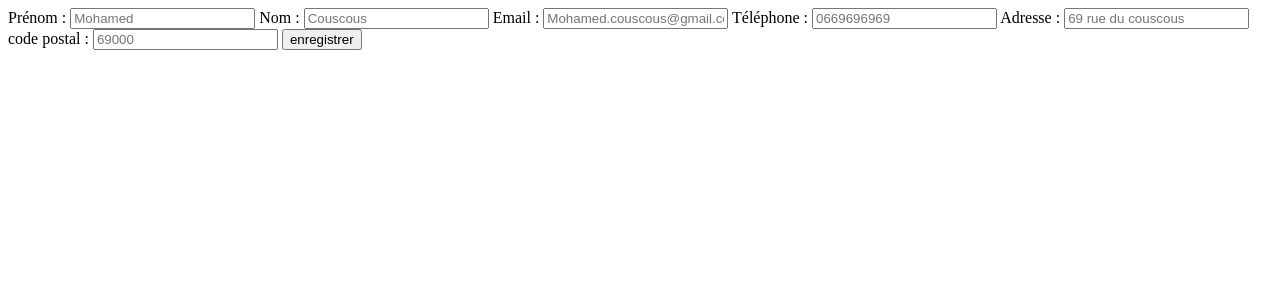
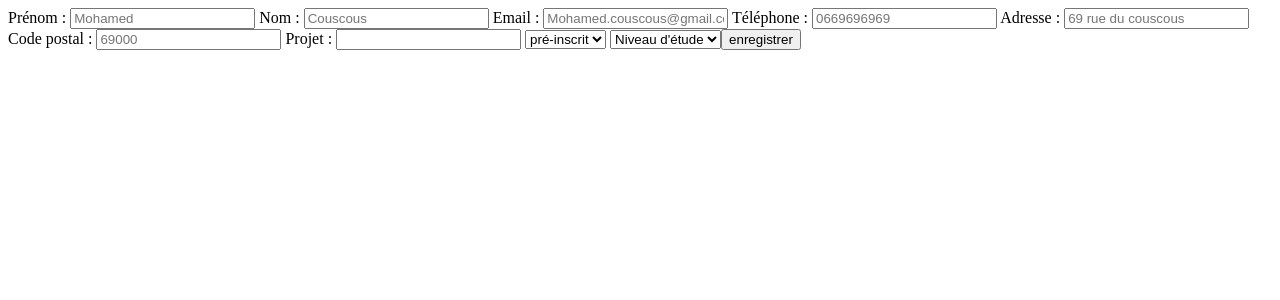
Before and after one commit to Tfoucher5/JPO, a PHP site: page /Home.php in a window 1280 px wide. Shown: the top 300 px of the page. Run offline with PHP 8.4, Linux system fonts and the light colour scheme.

Commit message:
php en attente

```diff
--- a/Home.php
+++ b/Home.php
@@ -28,12 +28,23 @@
         <input type="text" name="nom" id="nom" placeholder="Couscous" required />
         <label for="email">Email : </label>
         <input type="text" name="email" id="email" placeholder="Mohamed.couscous@gmail.com" required />
-        <label for="tel">Téléphone : </label>
+        <label for="telephone">Téléphone : </label>
         <input type="text" name="tel" id="tel" placeholder="0669696969" required />
         <label for="adresse">Adresse : </label>
         <input type="text" name="adresse" id="adresse" placeholder="69 rue du couscous" required />
-        <label for="code-postal">code postal : </label>
+        <label for="code-postal">Code postal : </label>
         <input type="text" name="code-postal" id="code-postal" placeholder="69000" required />
+        <label for="projet">Projet : </label>
+        <input type="text" name="projet" id="projet" placholder="Le projet de Mohamed" required />
+        <select name="pre-inscrit" id="pre-inscrit">
+            <option value="">pré-inscrit</option>
+            <option value="oui">Oui</option>
+            <option value="non">Non</option>
+        </select>
+        <select name="niveau_etude" id="niveau-etude">
+            <option value="">Niveau d'étude</option>
+            <option value=""></option>
+            <option value=""></option>
         <input type="submit" name="soumettre" value="enregistrer" />
     </form>
     <?php
@@ -49,7 +60,7 @@
         $code_postal = $_POST['code-postal'];
 
         //on ajoute les valeurs dans la db
-        $sql = "INSERT INTO prospects (prenom, nom, email, tel, adresse, 'code_postal')
+        $sql = "INSERT INTO prospects (id, prenom, nom, email, n°_de_telephone, adresse, ville, code_postal, projet, pre_inscrit, niveau_etude, heure_enregistrement)
                 VALUES ('$prenom', '$nom', '$email', '$tel', '$adresse', '$code_postal')";
         $pdo->exec($sql);
         }
```
